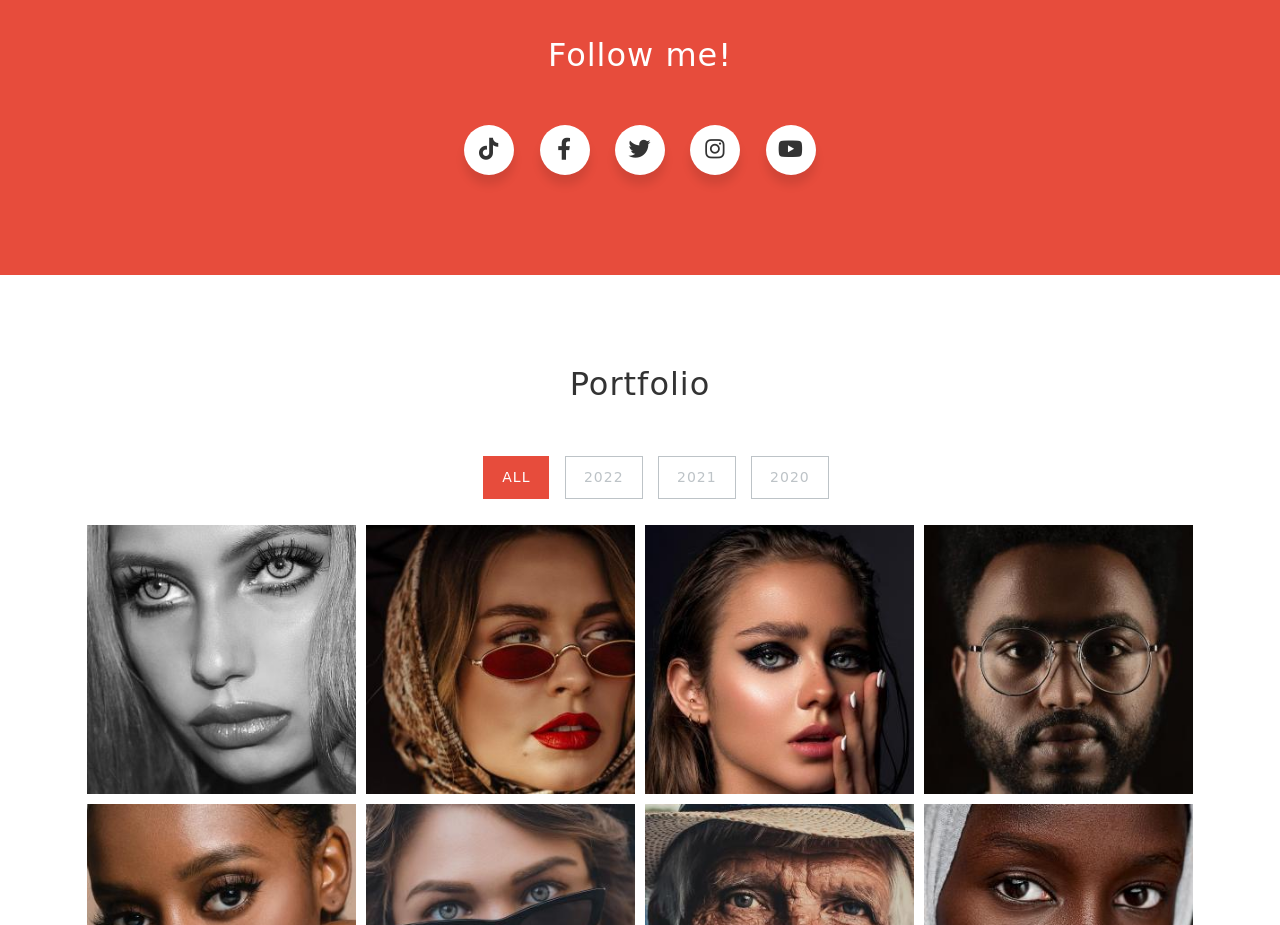
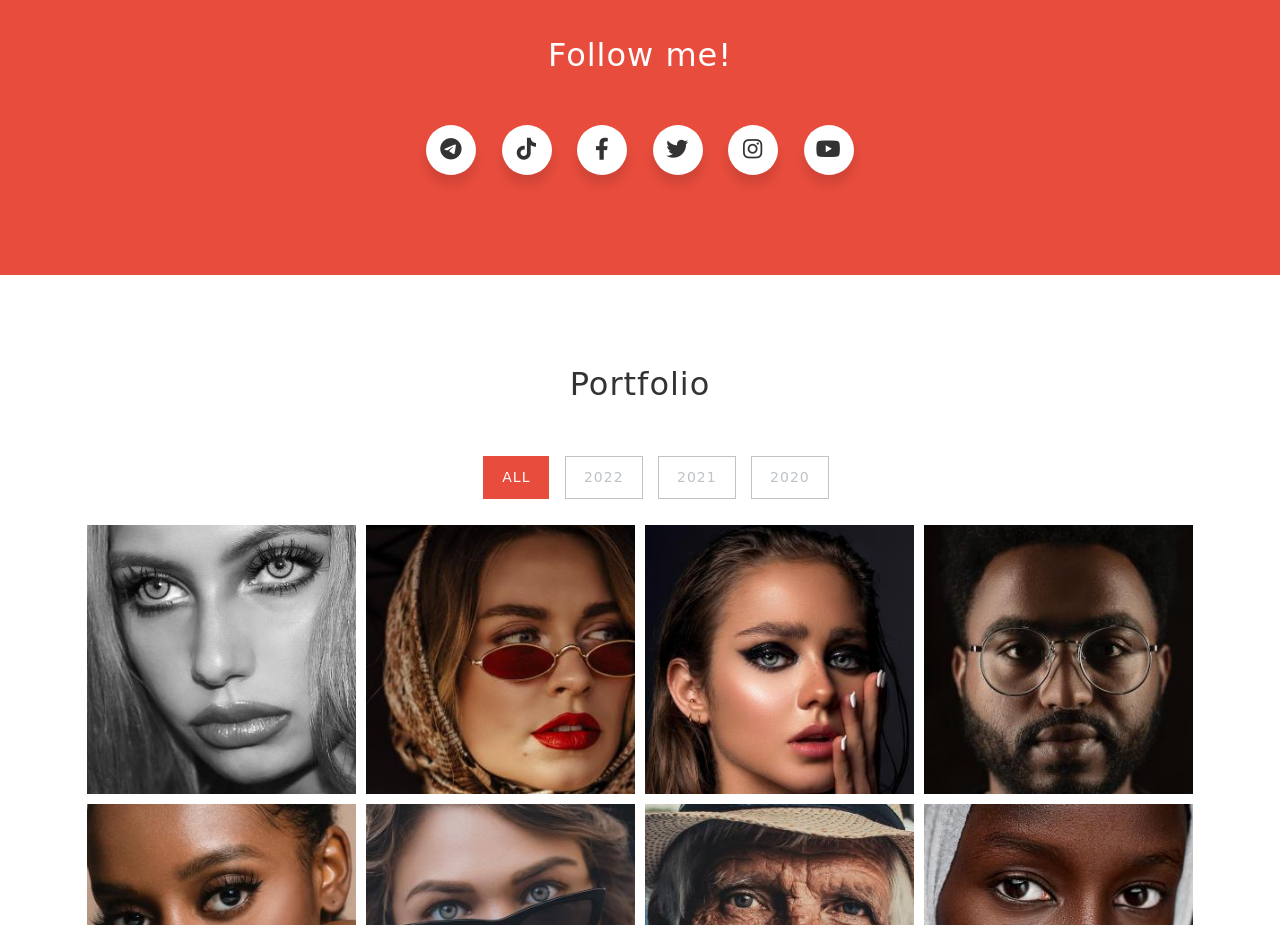
Before and after one commit to lazarstone/lazarstone.github.io, a plain HTML site: page index.html in a window 1280 px wide. Shown: the part 1460-2385 px from the top of the page. Drawn offline with nearby package versions, Linux system fonts and the light colour scheme; a web font is replaced by a local one.

Commit message:
Update index.html

```diff
--- a/index.html
+++ b/index.html
@@ -294,6 +294,15 @@
         <i class="fab fa-twitter fa-4x"></i>
         -->
         <div class="wrapper">
+          <a
+            href="https://telegram.org/"
+            target="_blank"
+            rel="noopener noreferrer"
+            class="icon telegram"
+          >
+            <div class="tooltip">Telegram</div>
+            <span><i class="fa-brands fa-telegram"></i></span>
+          </a>
           <a
             href="https://www.tiktok.com/en/"
             target="_blank"
```
